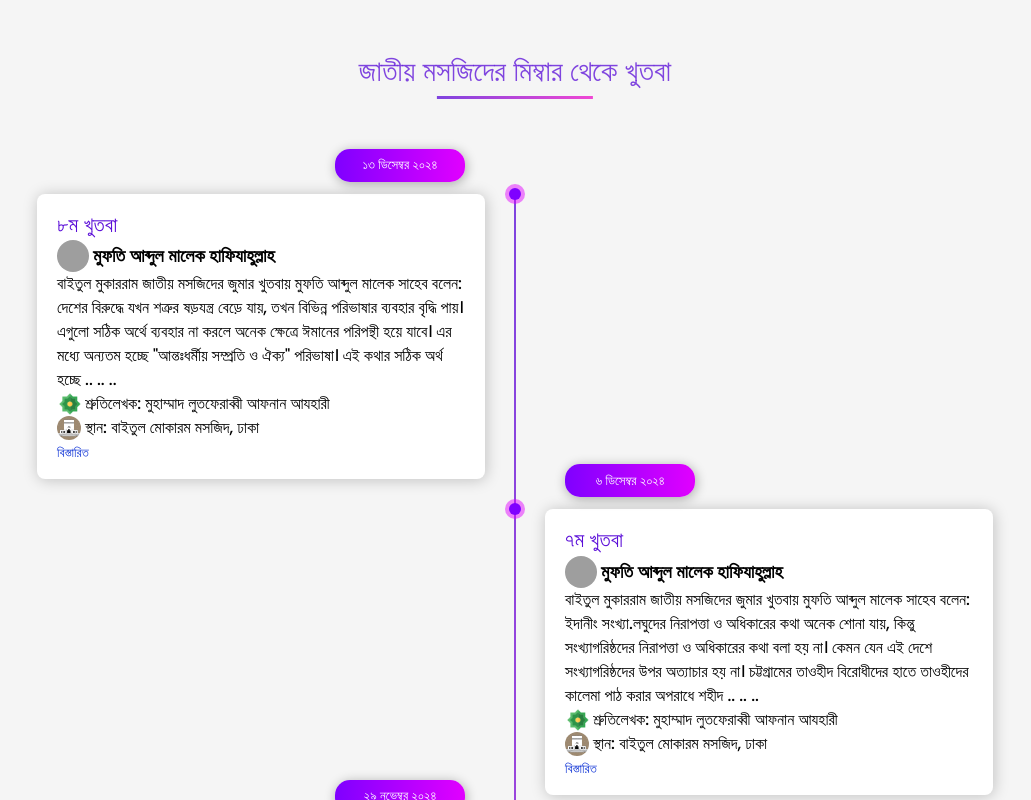
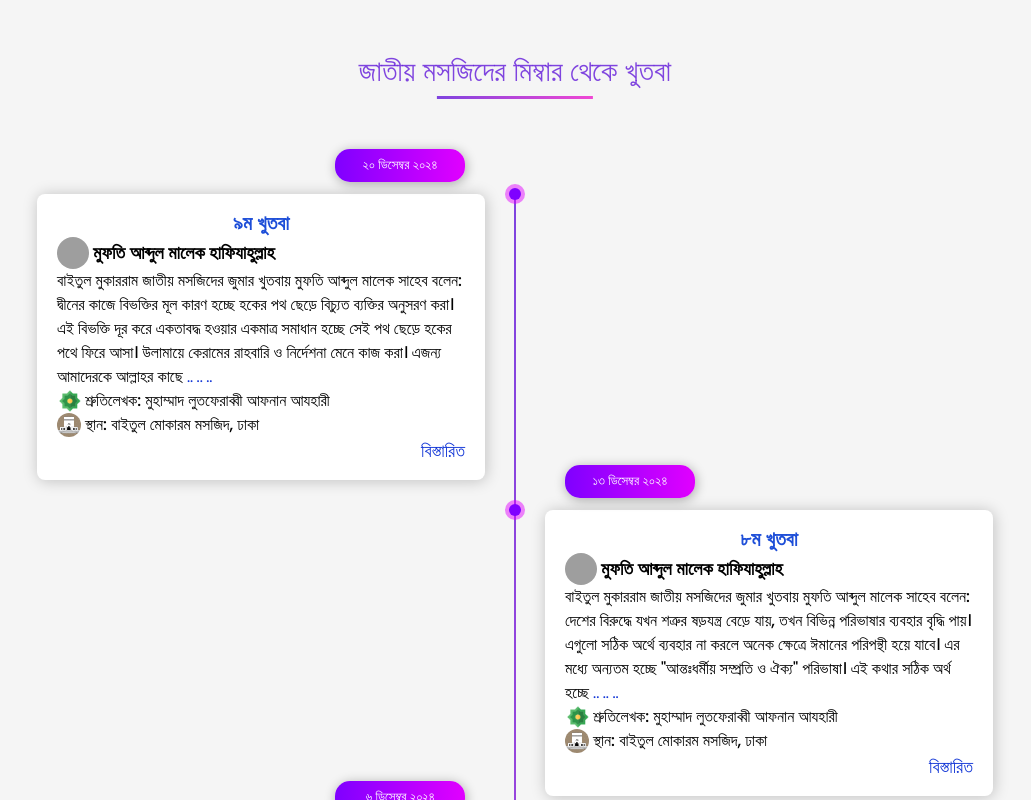
Before and after one commit to rakib3004/national-mimbar-khutbah, an Angular app: page / in a window 1280 px wide. Shown: the top 800 px of the page, without its empty margins (125-1156 px from the left). Built offline with nearby package versions, Linux system fonts and the light colour scheme; grey boxes are pictures that could not be loaded.

Commit message:
complete project  except ui

```diff
--- a/src/app/app.component.html
+++ b/src/app/app.component.html
@@ -1,3 +1 @@
-
-
 <router-outlet></router-outlet>
--- a/src/app/app.routes.ts
+++ b/src/app/app.routes.ts
@@ -2,10 +2,11 @@ import { Routes } from '@angular/router';
 import { TimelineComponent } from '../components/timeline/timeline.component';
 import { HomeComponent } from '../components/home/home.component';
 import { BaitulMukarramComponent } from '../components/baitul-mukarram/baitul-mukarram.component';
+import { KhutbahComponent } from '../components/khutbah/khutbah.component';
 
 export const routes: Routes = [
     { path: 'home', component: HomeComponent },
     { path: 'timeline', component: TimelineComponent },
     { path: '', component: BaitulMukarramComponent },
-
+    { path: 'khutbahs/:url', component: KhutbahComponent },
 ];
--- a/src/components/baitul-mukarram/baitul-mukarram.component.html
+++ b/src/components/baitul-mukarram/baitul-mukarram.component.html
@@ -3,19 +3,19 @@
     <div class="container">
         <ul>
             <li *ngFor="let item of khutbas">
-                <h3 class="heading">{{ item.title }}</h3>
+                <h3 class="text-center font-bold text-xl text-blue-700">{{ item.title }}</h3>
                 <span class="flex items-center space-x-1">
                     <img
-                      src="../../assets/speaker.png"
+                      src="assets/speaker.png"
                       alt="speaker"
                       class="rounded-full w-8 h-8"
                     />
                     <h1 class="font-bold text-lg">{{ item.speaker }}</h1>
                   </span>
-                  <h2>{{ item.description.substring(0, 320) }} .. .. ..</h2>
+                  <h2>{{ item.description.substring(0, 320) }} <a href="khutbahs/{{item.url}}">.. .. ..</a></h2>
                     <span class="flex items-center space-x-1">
                         <img
-                          src="../../assets/copywriter.png"
+                          src="assets/copywriter.png"
                           alt="speaker"
                           class="rounded-full w-6 h-6"
                         />
@@ -23,13 +23,13 @@
                       </span>
                       <span class="flex items-center space-x-1">
                         <img
-                          src="../../assets/baitul-mokaram.jpg"
+                          src="assets/baitul-mokaram.jpg"
                           alt="speaker"
                           class="rounded-full w-6 h-6"
                         />
                         <h4>স্থান: বাইতুল মোকারম মসজিদ, ঢাকা </h4>
                       </span>
-                <a href="#">বিস্তারিত</a>
+                <a href="khutbahs/{{item.url}}"><h1 class="text-lg text-right rounded-md shadow-4">বিস্তারিত</h1></a>
                 <span class="date">{{ item.date }}</span>
                 <span class="circle"></span>
             </li>
--- /dev/null
+++ b/src/components/khutbah/khutbah.component.html
@@ -0,0 +1,36 @@
+<div class="flex flex-col mx-6 my-10 shadow-4 bg-gray-100">
+  <a href="/">
+    <img
+      src="assets/baitul-mokaram.jpg"
+      alt="home page"
+      class="rounded-full w-12 h-12"
+    />
+    <h4 class="font-semibold text-lg">হোম পেইজ</h4>
+  </a>
+</div>
+
+<h1 class="font-bold text-3xl text-center m-6">{{ khutba.title }}</h1>
+<div class="px-10">
+  <p>{{ khutba.description }}</p>
+
+  <span class="flex items-center space-x-1">
+    <img src="assets/speaker.png" alt="speaker" class="rounded-full w-8 h-8" />
+    <h1 class="font-bold text-lg">{{ khutba.speaker }}</h1>
+  </span>
+  <span class="flex items-center space-x-1">
+    <img
+      src="assets/copywriter.png"
+      alt="speaker"
+      class="rounded-full w-8 h-8"
+    />
+    <h4>শ্রুতিলেখক: {{ khutba.copywriter }}</h4>
+  </span>
+  <span class="flex items-center space-x-1">
+    <img
+      src="assets/baitul-mokaram.jpg"
+      alt="speaker"
+      class="rounded-full w-6 h-6"
+    />
+    <h4>স্থান: বাইতুল মোকারম মসজিদ, ঢাকা</h4>
+  </span>
+</div>
--- /dev/null
+++ b/src/components/khutbah/khutbah.component.ts
@@ -0,0 +1,30 @@
+import { Component, OnInit } from '@angular/core';
+import { ActivatedRoute } from '@angular/router';
+import { Khutba, khutbas } from '../../data/baitul-mukarram';
+
+@Component({
+  selector: 'app-khutbah',
+  standalone: true,
+  imports: [],
+  templateUrl: './khutbah.component.html',
+  styleUrl: './khutbah.component.css',
+})
+export class KhutbahComponent implements OnInit {
+  paramId: string | null = null;
+  khutbahContent: any = null;
+  khutbas: Khutba[] = khutbas;
+  khutba: any;
+  constructor(private route: ActivatedRoute) {}
+
+  ngOnInit(): void {
+    this.route.paramMap.subscribe((params) => {
+      this.paramId = params.get('url');
+      if (this.paramId) {
+        this.getKhutbah(this.paramId);
+      }
+    });
+  }
+  private getKhutbah(url: string): void {
+    this.khutba = this.khutbas.find((khutbah) => khutbah.url === url);
+  }
+}
--- a/src/data/baitul-mukarram.ts
+++ b/src/data/baitul-mukarram.ts
@@ -1,5 +1,6 @@
 export interface Khutba {
     id: string;
+    url: string;
     no: number;
     date: string;
     title: string;
@@ -12,6 +13,7 @@ export const khutbas: Khutba[] = [
     {
         id: "153e0d10-2c56-445e-848f-0b54d023cff7",
         no: 1,
+        url: '25-october-2024',
         date: "২৫ অক্টোবর ২০২৪",
         title: "১ম খুতবা",
         description: `হামদ ও সানার পর তিনি তাকওয়ার গুরুত্বপূর্ণ আয়াত নিয়ে ধারাবাহিক আলোচনা শুরু করেন। আজ সূরা বাকারার প্রথম কয়েকটি আয়াত নিয়ে আলোচনা করেন।
@@ -41,6 +43,7 @@ export const khutbas: Khutba[] = [
     {
         id: "2cfaa779-7f08-4bba-92b0-becfb0002953",
         no: 2,
+        url: '1-november-2024',
         date: "১ নভেম্বর ২০২৪",
         title: "২য় খুতবা",
         description: `হামদ ও সানার পর বয়ানের শুরুতে তিনি জুমার দিনের ফজিলত আলোচনা করেন। এরপর বলেন, রাসুলুল্লাহ সাঃ তার অধিকাংশ খুতবার শুরুতে তাকওয়া বিষয়ক কয়েকটি আয়াত তেলাওয়াত করতেন। এরমধ্যে সুরা আলে ইমরান, নিসা, আহযাব ও হাশর অন্যতম। আজকে সুরা হাশরের আয়াতের সংক্ষিপ্ত ব্যাখ্যা জানবো ইনশাআল্লাহ।
@@ -66,6 +69,7 @@ export const khutbas: Khutba[] = [
     {
         id: "acb77bf8-b0e5-4462-9e56-77862569f484",
         no: 3,
+        url: '8-november-2024',
         date: "৮ নভেম্বর ২০২৪",
         title: "৩য় খুতবা",
         description: `হামদ ও সানার পর বয়ানের শুরুতে তিনি মজলিসের আদব সম্পর্কে কিছু আলোচনা করেন। এরপর বলেন, রাসুলুল্লাহ সাঃ তার অধিকাংশ খুতবার শুরুতে তাকওয়া বিষয়ক কয়েকটি আয়াত তেলাওয়াত করতেন। এরমধ্যে সুরা আলে ইমরান, নিসা, আহযাব ও হাশর অন্যতম। গত সপ্তাহে সুরা হাশরের আয়াত এবং সূরা নিসার আয়াতের কিছু অংশ আলোচনা হয়েছে। আজকে সূরা আহযাব এর আয়াতের সংক্ষিপ্ত ব্যাখ্যা জানবো ইনশাআল্লাহ।
@@ -109,6 +113,7 @@ export const khutbas: Khutba[] = [
     {
         id: "72d314d7-6215-49c4-92d5-1295e699c57c",
         no: 4,
+        url: '15-november-2024',
         date: "১৫ নভেম্বর ২০২৪",
         title: "৪র্থ খুতবা",
         description: `হামদ ও সানার পর তিনি তাকওয়ার গুরুত্বপূর্ণ আয়াত নিয়ে আলোচনা শুরু করেন। সেটি হচ্ছে সূরা আলে ইমরানের ১৩৩ - ১৩৫ নং আয়াত।
@@ -136,6 +141,7 @@ export const khutbas: Khutba[] = [
     {
         id: "89cd3766-a5fa-4fda-993f-6db37e02702b",
         no: 5,
+        url: '22-november-2024',
         date: "২২ নভেম্বর ২০২৪",
         title: "৫ম খুতবা",
         description: `হামদ ও সানার পর তিনি তাকওয়ার গুরুত্বপূর্ণ আয়াত নিয়ে ধারাবাহিক আলোচনা শুরু করেন। আজ সূরা বাকারার প্রথম কয়েকটি আয়াত নিয়ে আলোচনা করেন।
@@ -165,6 +171,7 @@ export const khutbas: Khutba[] = [
     {
         id: "d90f2ddd-a0f7-46e5-9752-888820ab9fc0",
         no: 6,
+        url: '29-november-2024',
         date: "২৯ নভেম্বর ২০২৪",
         title: "৬ষ্ঠ খুতবা",
         description: `চট্টগ্রামের তাওহীদ বিরোধীদের হাতে তাওহীদের কালেমা পাঠ করার অপরাধে যাকে শহীদ করা হয়েছে, তার প্রতি ফোটা রক্ত অত্যন্ত দামি। আর হত্যাকারী এবং সমর্থনকারীদের রক্ত তার তুলনায় মূল্যহীন। এই হত্যাকাণ্ডের বিচার আল্লাহর কাছে আমরা না দিলেও আল্লাহ বিচার করবেন। সরকারেরও উচিত এর যথাযথ বিচার করা। এসব ঘাতক সংগঠন দেশের মধ্যে বিশৃঙ্খলা সৃষ্টি করছে, অরাজকতা তৈরি করছে এবং দেশবিরোধী ষড়যন্ত্র করছে, এটা যদি আমরা বুঝতে না পারি তাহলে কিছুই করার নেই।
@@ -181,6 +188,7 @@ export const khutbas: Khutba[] = [
     {
         id: "20e5de2a-ebaf-432c-bab7-781b16b8bd39",
         no: 7,
+        url: '6-december-2024',
         date: "৬ ডিসেম্বর ২০২৪",
         title: "৭ম খুতবা",
         description: `বাইতুল মুকাররাম জাতীয় মসজিদের জুমার খুতবায় মুফতি আব্দুল মালেক সাহেব বলেন: ইদানীং সংখ্যা.লঘুদের নিরাপত্তা ও অধিকারের কথা অনেক শোনা যায়, কিন্তু সংখ্যাগরিষ্ঠদের নিরাপত্তা ও অধিকারের কথা বলা হয় না। কেমন যেন এই দেশে সংখ্যাগরিষ্ঠদের উপর অত্যাচার হয় না। চট্টগ্রামের তাওহীদ বিরোধীদের হাতে তাওহীদের কালেমা পাঠ করার অপরাধে শহীদ সাইফুল ইসলাম আলিফের জন্য অনেককে প্রতিবাদ করতে দেখা যায়নি। কেমন যেন তাকে নিশং.সভাবে হ.ত্যা করা কোন নির্যাতনের মধ্যে পড়ে না। অথচ  ইসলামে সকল নাগরিকের পূর্ণ নিরাপত্তা বিধান ও অধিকার আদায়ের কথা রয়েছে।
@@ -201,6 +209,7 @@ export const khutbas: Khutba[] = [
     {
         id: "20e5de2a-ebaf-432c-bab7-781b16b8bd39",
         no: 8,
+        url: '13-december-2024',
         date: "১৩ ডিসেম্বর ২০২৪",
         title: "৮ম খুতবা",
         description: `বাইতুল মুকাররাম জাতীয় মসজিদের জুমার খুতবায় মুফতি আব্দুল মালেক সাহেব বলেন: দেশের বিরুদ্ধে যখন শত্রুর ষড়যন্ত্র বেড়ে যায়, তখন বিভিন্ন পরিভাষার ব্যবহার বৃদ্ধি পায়। এগুলো সঠিক অর্থে ব্যবহার না করলে অনেক ক্ষেত্রে ঈমানের পরিপন্থী হয়ে যাবে। এর মধ্যে অন্যতম হচ্ছে "আন্তঃধর্মীয় সম্প্রতি ও ঐক্য" পরিভাষা।
@@ -214,5 +223,21 @@ export const khutbas: Khutba[] = [
 বিদায় হজ্জের ভাষণে রাসুলুল্লাহ সাঃ নারীদের ব্যাপারে আল্লাহকে ভয় করার নির্দেশ দিয়েছেন। নারীকে সম্মান দেয়া মুত্তাকীর পরিচয়। আল্লাহ আমাদের সবাইকে সহিহ বুঝ দান করুন। আমীন`,
         speaker: "মুফতি আব্দুল মালেক হাফিযাহুল্লাহ",
         copywriter: "মুহাম্মাদ লুতফেরাব্বী আফনান আযহারী"
-    }
+    },
+    {
+        id: "51753dc2-6339-441a-b491-1e9916f7abd8",
+        no: 9,
+        url: '20-december-2024',
+        date: "২০ ডিসেম্বর ২০২৪",
+        title: "৯ম খুতবা",
+        description: `বাইতুল মুকাররাম জাতীয় মসজিদের জুমার খুতবায় মুফতি আব্দুল মালেক সাহেব বলেন: দ্বীনের কাজে বিভক্তির মূল কারণ হচ্ছে হকের পথ ছেড়ে বিচ্যুত ব্যক্তির অনুসরণ করা। এই বিভক্তি দূর করে একতাবদ্ধ হওয়ার  একমাত্র সমাধান হচ্ছে সেই পথ ছেড়ে হকের পথে ফিরে আসা। উলামায়ে কেরামের রাহবারি ও নির্দেশনা মেনে কাজ করা। এজন্য আমাদেরকে আল্লাহর কাছে বেশি বেশি দোয়া করতে হবে, যেনো আল্লাহ আমাদের অন্তরগুলোকে হক কবুল করার জন্য প্রস্তুত করে দেন।
+তিনি বলেন: যারা দেশকে অস্থিতিশীল করার অপচেষ্টা করছে তাদেরকে কঠোর হস্তে প্রতিহত করা আবশ্যক। যে কোনো অপরাধই জুলুম, তবুও আল্লাহ বিশেষভাবে জুলুমের উল্লেখ করে বলেছেন: "তোমরা অপরাধ এবং জুলুমের পক্ষে সহযোগিতা করো না।" জালেমদেরকে  সমর্থন করা বা সহযোগিতা করা জায়েজ নেই। এবং উপযুক্ত প্রমাণের ভিত্তিতে তাদের সর্বোচ্চ শাস্তি নিশ্চিত করা আবশ্যক।
+এছাড়াও খুতবাতে তিনি শীতকালে এবাদতের গুরুত্ব সম্পর্কে আলোচনা করেন। তিনি বলেন : হাদিসে এসেছে— الشتاء ربيع المؤمن —শীতকাল হচ্ছে মুমিনের বসন্ত। শীতকালে দিন ছোট এবং রাত বড় হয়। তাই সালফে সালেহীনের আমল ছিল, দিনের বেলা রোজা রাখা এবং রাত্রে জাগরণ করা। মুত্তাকী হওয়ার জন্য আমাদেরকে এই চর্চায় অভ্যস্ত হতে হবে। আমরা যদি রাতের প্রথম ভাগে ঘুমিয়ে যাই তাহলে স্বাভাবিকভাবেই শেষ রাতে উঠতে পারবো ইনশাল্লাহ।
+তিনি বলেন : বিতরের নামাজের উত্তম পদ্ধতি হচ্ছে, শেষ রাত্রে আদায় করা। তাহাজ্জুতের নামাজের পরে সর্বশেষ নামাজ বিতির আদায় করা। হাদিসে এভাবেই নির্দেশনা এসেছে। তবে কেউ যদি শেষ রাত্রে উঠতে না পারে, তার জন্য উত্তম হলো এশার সুন্নতের পরে দুই চার রাকাত নফল পড়ে তারপর বিতর আদায় করা।
+এরপর তিনি রাতে ঘুমের পূর্বের বিভিন্ন দোয়া ও তার অর্থ নিয়ে গুরুত্বপূর্ণ আলোচনা করেন। পাশাপাশি সর্বাবস্থায় দোয়া করার গুরুত্ব দেন। তিনি বলেন: ফরজ নামাজের পরে সম্মিলিত দোয়া ধারাবাহিক কোন আবশ্যক সুন্নত নয়। তাই কখনো কখনো সেটাও দেওয়া যায়। কিন্তু নামাজের পরে দোয়া কবুল হয় বিধায় প্রত্যেকে খুব গুরুত্বপূর্ণ সহকারে দোয়া করা উচিত।
+হাদিসে এসেছে, দোয়াই ইবাদত অন্য বর্ণনা মতে, দোয়া এবাদতের মূল। তাই নিজের জন্য,দেশের শান্তি সমৃদ্ধি ও উন্নতির জন্য আমাদের দোয়া করতে হবে। এই দেশের নাগরিক হিসাবে আমাদের উপর এটি দেশের হক। পাশাপাশি মুসলিম উম্মার জন্য বিশেষত সি.রি।য়া ও ফিলি.স্তি.নের জন্য আমরা দোয়া করব ইনশাআল্লাহ।`,
+        speaker: "মুফতি আব্দুল মালেক হাফিযাহুল্লাহ",
+        copywriter: "মুহাম্মাদ লুতফেরাব্বী আফনান আযহারী"
+    },
+
 ]
```
Also changed, not shown: src/components/khutbah/khutbah.component.css (added), 1 other file (tests, documents, lock files or other folders).
